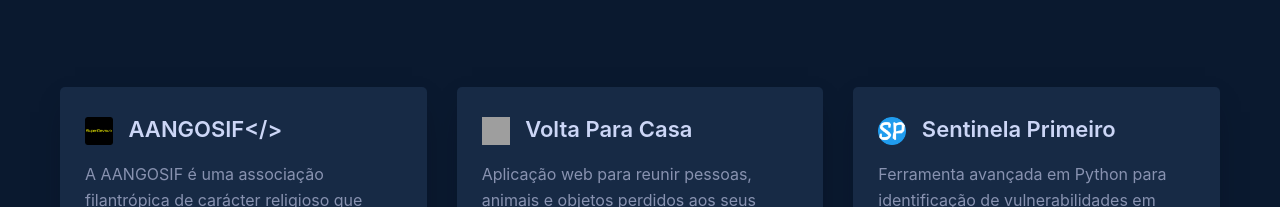
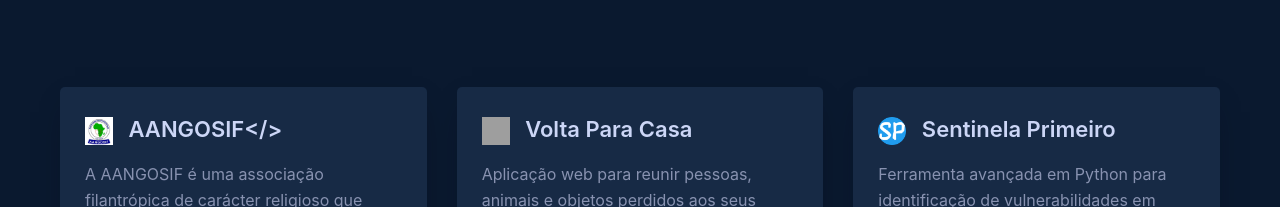
Before and after one commit to Nicolauzeus/Nicolauzeus, a plain HTML site: page index.html in a window 1280 px wide. Shown: the part 1700-1907 px from the top of the page. Drawn offline with Linux system fonts and the light colour scheme; grey boxes are pictures that could not be loaded.

Commit message:
Update index.html

```diff
--- a/index.html
+++ b/index.html
@@ -532,7 +532,7 @@
 
                     <div class="project-info">
                         <h3 class="project-title">
-                            <img src="favicon.ico" alt="Ícone SuperDevs" style="width:28px; height:28px; vertical-align:middle; margin-right:10px;">
+                            <img src="logo.jpg" alt="Ícone AANGOSIF" style="width:28px; height:28px; vertical-align:middle; margin-right:10px;">
                             AANGOSIF&lt;/&gt;
                         </h3>
                         <p class="project-description">A AANGOSIF é uma associação filantrópica de carácter religioso que desenvolve atividades em todo o território nacional, com sede em Viana, Luanda.
```
